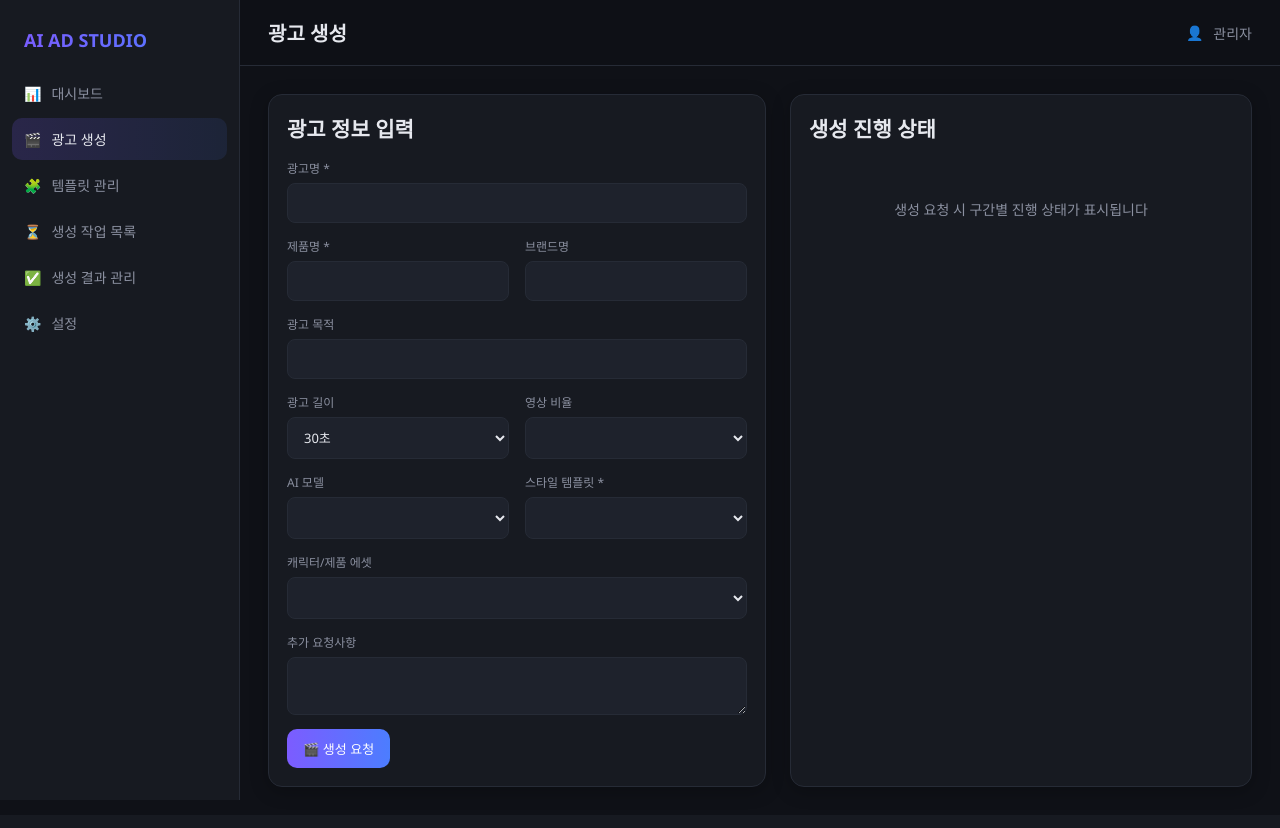
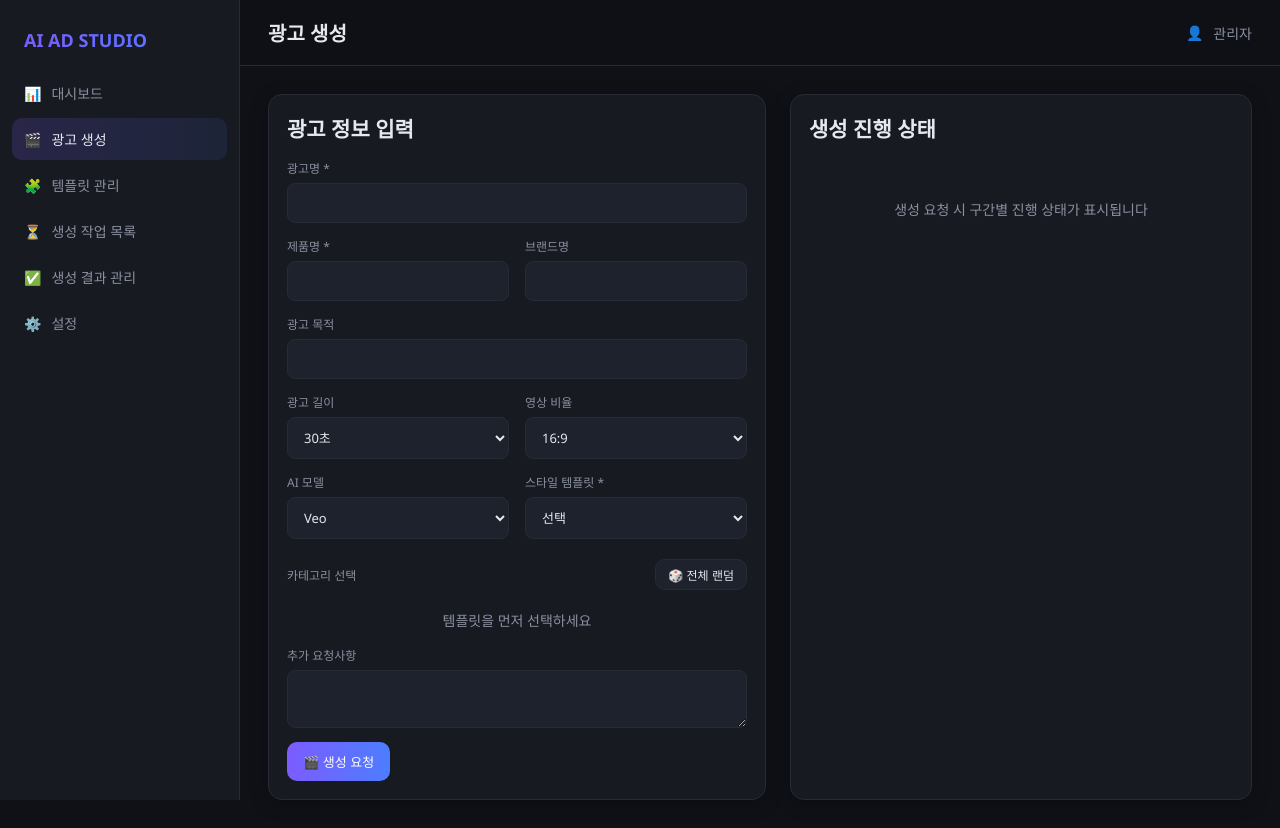
Before and after one commit to dongho5136/sample_make_video, a Flask app: page /generate in a window 1280 px wide. Before the commit the page ends 800 px from the top, so only its background shows below. Run offline with Flask 3, Linux system fonts and the light colour scheme; lists and menus that the app fills with data are empty.

Commit message:
feat: 광고 생성 화면 카테고리별 동적 드롭다운 + 개별/전체 랜덤

```diff
--- a/static/js/generate.js
+++ b/static/js/generate.js
@@ -1,21 +1,65 @@
 let scenario = [];
+let templates = [];
 const SEG_COUNT = {15: 2, 30: 4, 60: 6};
 
 async function init(){
-  const [tpls, assets, meta] = await Promise.all([
-    API.get("/api/templates"), API.get("/api/assets"), API.get("/api/meta")]);
+  const [tpls, meta] = await Promise.all([
+    API.get("/api/templates"), API.get("/api/meta")]);
+  templates = tpls;
   scenario = meta.scenario;
   document.getElementById("g-model").innerHTML = meta.models.map(m=>`<option>${m}</option>`).join("");
   document.getElementById("g-ratio").innerHTML = meta.ratios.map(r=>`<option>${r}</option>`).join("");
   document.getElementById("g-template").innerHTML =
-    `<option value="">선택</option>` + tpls.map(t=>`<option>${t.name}</option>`).join("");
-  document.getElementById("g-asset").innerHTML =
-    `<option value="">선택 안 함</option>` + assets.map(a=>`<option>${a.name}</option>`).join("");
+    `<option value="">선택</option>` + tpls.map(t=>`<option value="${t.id}">${t.name}</option>`).join("");
 }
 
-function segmentsFor(length){
-  return scenario.slice(0, SEG_COUNT[length] || 4);
+function currentTemplate(){
+  const id = document.getElementById("g-template").value;
+  return templates.find(t => String(t.id) === id) || null;
 }
+
+function renderCategories(){
+  const t = currentTemplate();
+  const box = document.getElementById("g-categories");
+  if(!t){ box.innerHTML = `<p class="empty" style="padding:16px">템플릿을 먼저 선택하세요</p>`; return; }
+  if(!t.categories.length){ box.innerHTML = `<p class="empty" style="padding:16px">이 템플릿에는 카테고리가 없습니다</p>`; return; }
+  box.innerHTML = t.categories.map(c => `
+    <div class="form-field" style="margin-bottom:10px">
+      <label>${c.name} ${UI.badge(c.type)}</label>
+      <div style="display:flex;gap:8px">
+        <select data-cat="${c.id}" style="flex:1;background:var(--surface-2);border:1px solid var(--border);
+          color:var(--text);padding:10px;border-radius:8px;font-size:13px">
+          <option value="">선택 안 함</option>
+          ${c.items.map(it=>`<option>${it.name}</option>`).join("")}</select>
+        <button type="button" class="btn sm ghost" data-rand="${c.id}">🎲</button>
+      </div>
+    </div>`).join("");
+  box.querySelectorAll("button[data-rand]").forEach(b =>
+    b.onclick = () => randomizeOne(b.dataset.rand));
+}
+
+function randomizeOne(cid){
+  const sel = document.querySelector(`#g-categories select[data-cat="${cid}"]`);
+  const opts = [...sel.options].filter(o => o.value !== "");
+  if(opts.length) sel.value = opts[Math.floor(Math.random()*opts.length)].text;
+}
+function randomizeAll(){
+  document.querySelectorAll("#g-categories select[data-cat]").forEach(sel =>
+    randomizeOne(sel.dataset.cat));
+}
+function collectSelections(){
+  const t = currentTemplate();
+  const out = {};
+  document.querySelectorAll("#g-categories select[data-cat]").forEach(sel => {
+    if(sel.value){
+      const cat = t.categories.find(c => String(c.id) === sel.dataset.cat);
+      out[cat.name] = sel.value;
+    }
+  });
+  return out;
+}
+
+function segmentsFor(length){ return scenario.slice(0, SEG_COUNT[length] || 4); }
 
 function runAnimation(container, segs){
   container.innerHTML = segs.map((s,i) =>
@@ -48,6 +92,9 @@ function runAnimation(container, segs){
   tick();
 }
 
+document.getElementById("g-template").addEventListener("change", renderCategories);
+document.getElementById("rand-all").addEventListener("click", randomizeAll);
+
 document.getElementById("gen-form").addEventListener("submit", async e => {
   e.preventDefault();
   const f = e.target;
@@ -61,9 +108,10 @@ document.getElementById("gen-form").addEventListener("submit", async e => {
   if(!ok) return;
   const length = Number(f.length.value);
   const segs = segmentsFor(length);
+  const t = currentTemplate();
   try {
-    await API.post("/api/jobs", {name: f.name.value, template: f.template.value,
-      model: f.model.value, length, status: "생성 중"});
+    await API.post("/api/jobs", {name: f.name.value, template: t ? t.name : "",
+      model: f.model.value, length, status: "생성 중", selections: collectSelections()});
   } catch(_){}
   runAnimation(document.getElementById("gen-progress"), segs);
 });
--- a/templates/generate.html
+++ b/templates/generate.html
@@ -22,7 +22,10 @@
       <div class="form-field" id="g-tpl"><label>스타일 템플릿 *</label>
         <select name="template" id="g-template"></select><span class="err-msg">필수</span></div>
     </div>
-    <div class="form-field"><label>캐릭터/제품 에셋</label><select name="asset" id="g-asset"></select></div>
+    <div style="display:flex;justify-content:space-between;align-items:center;margin:6px 0 4px">
+      <label style="color:var(--muted);font-size:12px">카테고리 선택</label>
+      <button type="button" class="btn sm ghost" id="rand-all">🎲 전체 랜덤</button></div>
+    <div id="g-categories"><p class="empty" style="padding:16px">템플릿을 먼저 선택하세요</p></div>
     <div class="form-field"><label>추가 요청사항</label><textarea name="note" rows="2"></textarea></div>
     <button class="btn" type="submit">🎬 생성 요청</button>
   </form>
```
